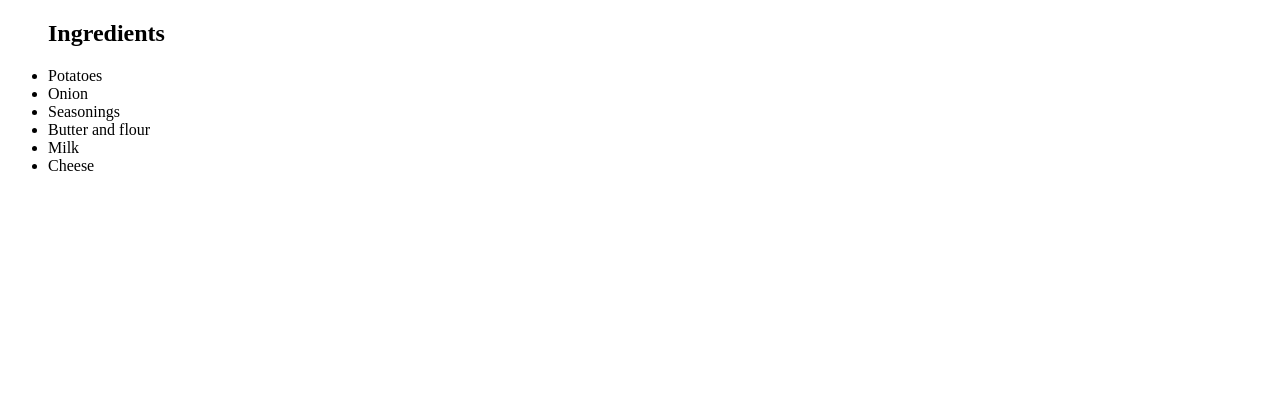
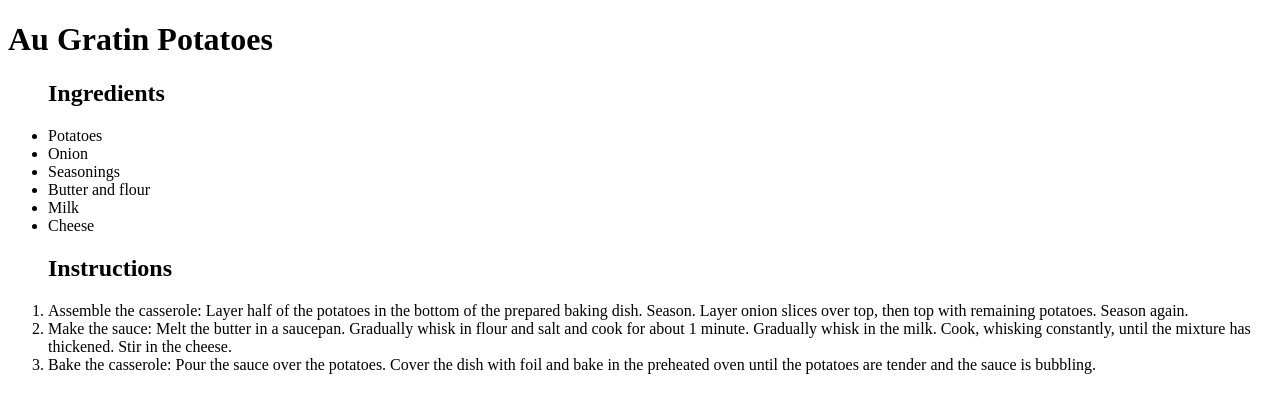
Before and after one commit to mirabellivince/odin-recipes, a plain HTML site: page potatoes.html in a window 1280 px wide. Drawn offline with Linux system fonts and the light colour scheme.

Commit message:
add Instructions to potatoes.html

```diff
--- a/potatoes.html
+++ b/potatoes.html
@@ -7,6 +7,7 @@
     <title>Au Gratin Potatoes</title>
 </head>
 <body>
+    <h1>Au Gratin Potatoes</h1>
     <ul>
         <h2>Ingredients</h1>
         <li>Potatoes</li>
@@ -16,5 +17,12 @@
         <li>Milk</li>
         <li>Cheese</li>
     </ul>
+
+    <ol>
+        <h2>Instructions</h2>
+        <li>Assemble the casserole: Layer half of the potatoes in the bottom of the prepared baking dish. Season. Layer onion slices over top, then top with remaining potatoes. Season again.</li>
+        <li>Make the sauce: Melt the butter in a saucepan. Gradually whisk in flour and salt and cook for about 1 minute. Gradually whisk in the milk. Cook, whisking constantly, until the mixture has thickened. Stir in the cheese.</li>
+        <li>Bake the casserole: Pour the sauce over the potatoes. Cover the dish with foil and bake in the preheated oven until the potatoes are tender and the sauce is bubbling.</li>
+    </ol>
 </body>
 </html>
```
